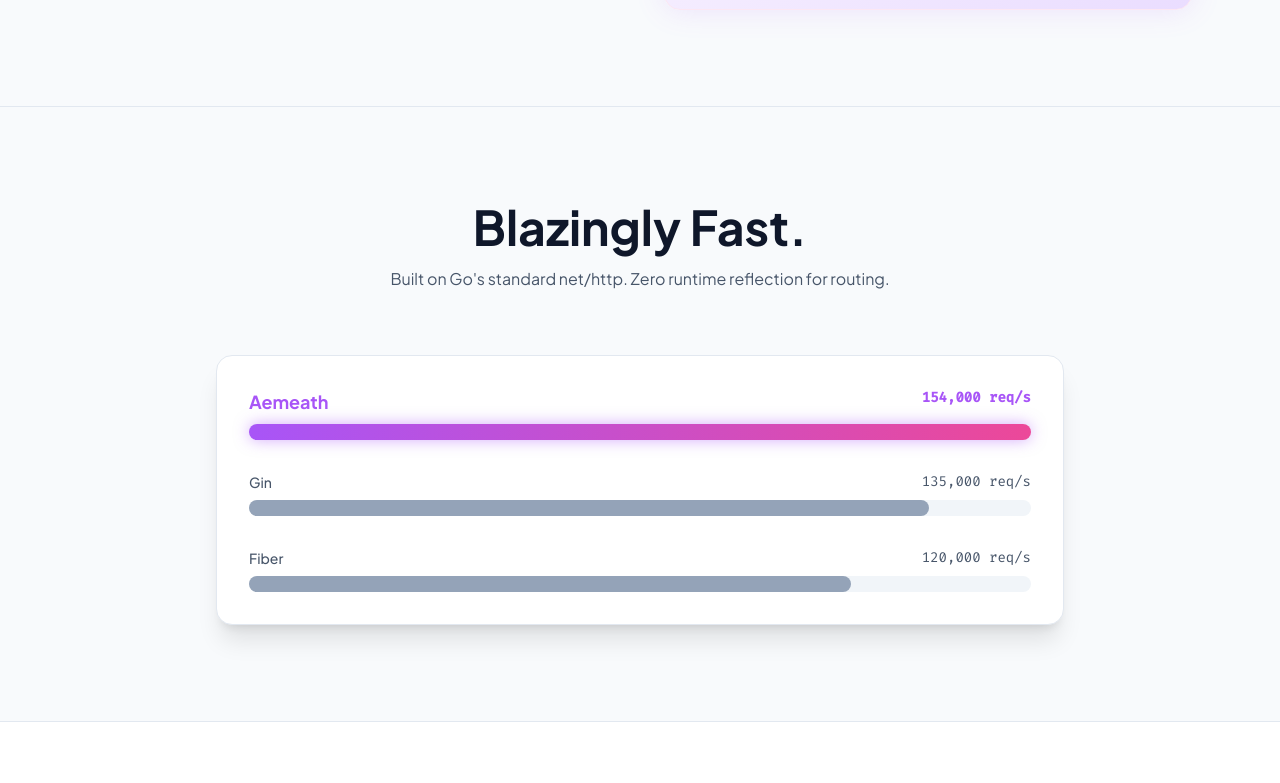
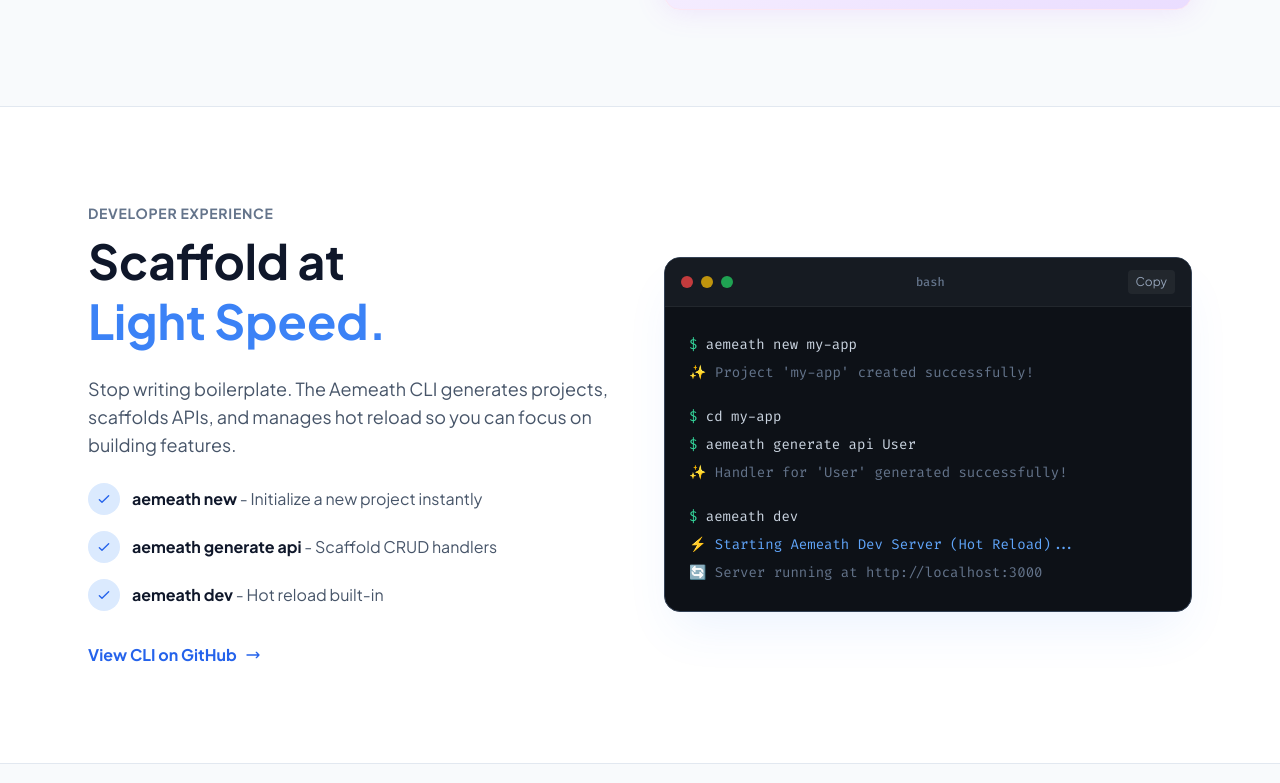
Before and after one commit to naufalraism/aemeath, a plain HTML site: page website/index.html in a window 1280 px wide. Shown: the part 1577-2360 px from the top of the page. Drawn offline with nearby package versions, Linux system fonts and the light colour scheme.

Commit message:
docs: update README and landing page with CLI integration

```diff
--- a/website/index.html
+++ b/website/index.html
@@ -68,8 +68,7 @@
                 <span class="text-xl font-bold tracking-tight text-slate-900 dark:text-white group-hover:text-purple-600 dark:group-hover:text-pink-400 transition-colors duration-300">Aemeath</span>
             </div>
 
-            <!-- Tengah: Search Bar (Efek membesar + background + border menyala) -->
-            <!-- Perhatikan tambahan 'hover:scale-105' -->
+            <!-- Tengah: Search Bar -->
             <div class="hidden md:flex items-center bg-slate-100/50 dark:bg-white/[0.03] border border-slate-200/60 dark:border-white/5 rounded-full px-4 py-2 w-72 cursor-text hover:bg-white dark:hover:bg-[#0d1117] hover:border-purple-400/50 dark:hover:border-purple-500/50 hover:shadow-[0_0_15px_rgba(168,85,247,0.1)] hover:scale-105 transition-all duration-300 group">
                 <svg class="w-4 h-4 text-slate-400 dark:text-slate-500 mr-2 group-hover:text-purple-500 dark:group-hover:text-pink-400 transition-colors" fill="none" stroke="currentColor" viewBox="0 0 24 24"><path stroke-linecap="round" stroke-linejoin="round" stroke-width="2" d="M21 21l-6-6m2-5a7 7 0 11-14 0 7 7 0 0114 0z"></path></svg>
                 <span class="text-sm text-slate-500 dark:text-slate-400 flex-1 group-hover:text-slate-700 dark:group-hover:text-slate-300 transition-colors">Search docs...</span>
@@ -79,7 +78,6 @@
             <!-- Kanan: Menu & Icons -->
             <div class="flex items-center gap-1 md:gap-2 text-sm font-medium text-slate-600 dark:text-slate-400">
 
-                <!-- Link Teks: HANYA ganti warna, tanpa kotak background -->
                 <a href="#features" class="hover:text-purple-600 dark:hover:text-pink-400 transition-colors duration-200 hidden lg:block px-3 py-2">Features</a>
                 <a href="#ecosystem" class="hover:text-purple-600 dark:hover:text-pink-400 transition-colors duration-200 hidden lg:block px-3 py-2">Ecosystem</a>
 
@@ -102,7 +100,7 @@
         </div>
     </nav>
 
-    <!-- 2. Hero Section (Padding Top ditambah agar tidak tertabrak navbar) -->
+    <!-- 2. Hero Section -->
     <header class="relative pt-48 pb-20 overflow-hidden min-h-screen flex flex-col justify-center transition-colors duration-300">
         <div class="absolute inset-0 bg-grid pointer-events-none -z-10"></div>
         <div class="absolute top-0 left-1/2 -translate-x-1/2 w-[600px] h-[600px] bg-purple-500/20 dark:bg-purple-600/20 blur-[100px] rounded-full -z-10"></div>
@@ -218,7 +216,82 @@
         </div>
     </section>
 
-    <!-- 4. Blazingly Fast (Benchmarks) - Pindah ke atas agar langsung terlihat -->
+    <!-- ========================================== -->
+    <!-- NEW SECTION: AEMEATH CLI (English Version) -->
+    <!-- ========================================== -->
+    <section id="cli" class="py-24 border-t border-slate-200 dark:border-white/5 transition-colors duration-300">
+        <div class="max-w-6xl mx-auto px-6 grid md:grid-cols-2 gap-12 items-center">
+
+            <!-- Kiri: Teks Penjelasan -->
+            <div class="reveal">
+                <h2 class="text-sm font-bold tracking-wider text-slate-500 uppercase mb-2">Developer Experience</h2>
+                <h3 class="text-5xl font-bold text-slate-900 dark:text-white mb-6 leading-tight">Scaffold at <br><span class="text-blue-500">Light Speed.</span></h3>
+                <p class="text-slate-600 dark:text-slate-400 text-lg mb-6">Stop writing boilerplate. The Aemeath CLI generates projects, scaffolds APIs, and manages hot reload so you can focus on building features.</p>
+
+                <ul class="space-y-4 mb-8 text-slate-600 dark:text-slate-400">
+                    <li class="flex items-center gap-3">
+                        <div class="w-8 h-8 rounded-full bg-blue-100 dark:bg-blue-500/20 flex items-center justify-center text-blue-600 dark:text-blue-400 shrink-0">
+                            <svg class="w-4 h-4" fill="none" stroke="currentColor" viewBox="0 0 24 24"><path stroke-linecap="round" stroke-linejoin="round" stroke-width="2" d="M5 13l4 4L19 7"></path></svg>
+                        </div>
+                        <span><strong class="text-slate-900 dark:text-white">aemeath new</strong> - Initialize a new project instantly</span>
+                    </li>
+                    <li class="flex items-center gap-3">
+                        <div class="w-8 h-8 rounded-full bg-blue-100 dark:bg-blue-500/20 flex items-center justify-center text-blue-600 dark:text-blue-400 shrink-0">
+                            <svg class="w-4 h-4" fill="none" stroke="currentColor" viewBox="0 0 24 24"><path stroke-linecap="round" stroke-linejoin="round" stroke-width="2" d="M5 13l4 4L19 7"></path></svg>
+                        </div>
+                        <span><strong class="text-slate-900 dark:text-white">aemeath generate api</strong> - Scaffold CRUD handlers</span>
+                    </li>
+                    <li class="flex items-center gap-3">
+                        <div class="w-8 h-8 rounded-full bg-blue-100 dark:bg-blue-500/20 flex items-center justify-center text-blue-600 dark:text-blue-400 shrink-0">
+                            <svg class="w-4 h-4" fill="none" stroke="currentColor" viewBox="0 0 24 24"><path stroke-linecap="round" stroke-linejoin="round" stroke-width="2" d="M5 13l4 4L19 7"></path></svg>
+                        </div>
+                        <span><strong class="text-slate-900 dark:text-white">aemeath dev</strong> - Hot reload built-in</span>
+                    </li>
+                </ul>
+
+                <a href="https://github.com/naufalraism/aemeath-cli" target="_blank" class="inline-flex items-center gap-2 text-blue-600 dark:text-blue-400 font-bold hover:text-blue-700 dark:hover:text-blue-300 transition-colors">
+                    View CLI on GitHub
+                    <svg class="w-4 h-4" fill="none" stroke="currentColor" viewBox="0 0 24 24"><path stroke-linecap="round" stroke-linejoin="round" stroke-width="2" d="M17 8l4 4m0 0l-4 4m4-4H3"></path></svg>
+                </a>
+            </div>
+
+            <!-- Kanan: Terminal Mockup -->
+            <div class="reveal bg-[#0d1117] rounded-2xl border border-slate-700 dark:border-white/10 overflow-hidden shadow-2xl shadow-blue-500/10 relative group">
+                <!-- Header Terminal -->
+                <div class="flex items-center justify-between px-4 py-3 bg-[#161b22] border-b border-white/5">
+                    <div class="flex gap-2">
+                        <div class="w-3 h-3 rounded-full bg-red-500/80"></div>
+                        <div class="w-3 h-3 rounded-full bg-yellow-500/80"></div>
+                        <div class="w-3 h-3 rounded-full bg-green-500/80"></div>
+                    </div>
+                    <div class="text-xs text-slate-500 font-medium font-mono">bash</div>
+                    <button class="text-xs text-slate-400 hover:text-white bg-white/5 px-2 py-1 rounded transition-colors">Copy</button>
+                </div>
+                <!-- Isi Terminal (English) -->
+                <div class="p-6 overflow-x-auto text-sm text-slate-300 font-mono leading-loose">
+                    <div class="mb-4">
+                        <span class="text-emerald-400">$</span> aemeath new my-app<br>
+                        <span class="text-slate-500">✨ Project 'my-app' created successfully!</span>
+                    </div>
+                    <div class="mb-4">
+                        <span class="text-emerald-400">$</span> cd my-app<br>
+                        <span class="text-emerald-400">$</span> aemeath generate api User<br>
+                        <span class="text-slate-500">✨ Handler for 'User' generated successfully!</span>
+                    </div>
+                    <div>
+                        <span class="text-emerald-400">$</span> aemeath dev<br>
+                        <span class="text-blue-400">⚡ Starting Aemeath Dev Server (Hot Reload)...</span><br>
+                        <span class="text-slate-500">🔄 Server running at http://localhost:3000</span>
+                    </div>
+                </div>
+            </div>
+        </div>
+    </section>
+    <!-- ========================================== -->
+    <!-- END OF NEW SECTION -->
+    <!-- ========================================== -->
+
+    <!-- 4. Blazingly Fast (Benchmarks) -->
     <section id="benchmarks" class="py-24 border-t border-slate-200 dark:border-white/5 transition-colors duration-300 bg-slate-50 dark:bg-transparent">
         <div class="max-w-4xl mx-auto px-6">
             <div class="text-center mb-16 reveal">
```
Also changed, not shown: README.md, 2 other files. Lines whose indentation alone changed are shown as unchanged.
